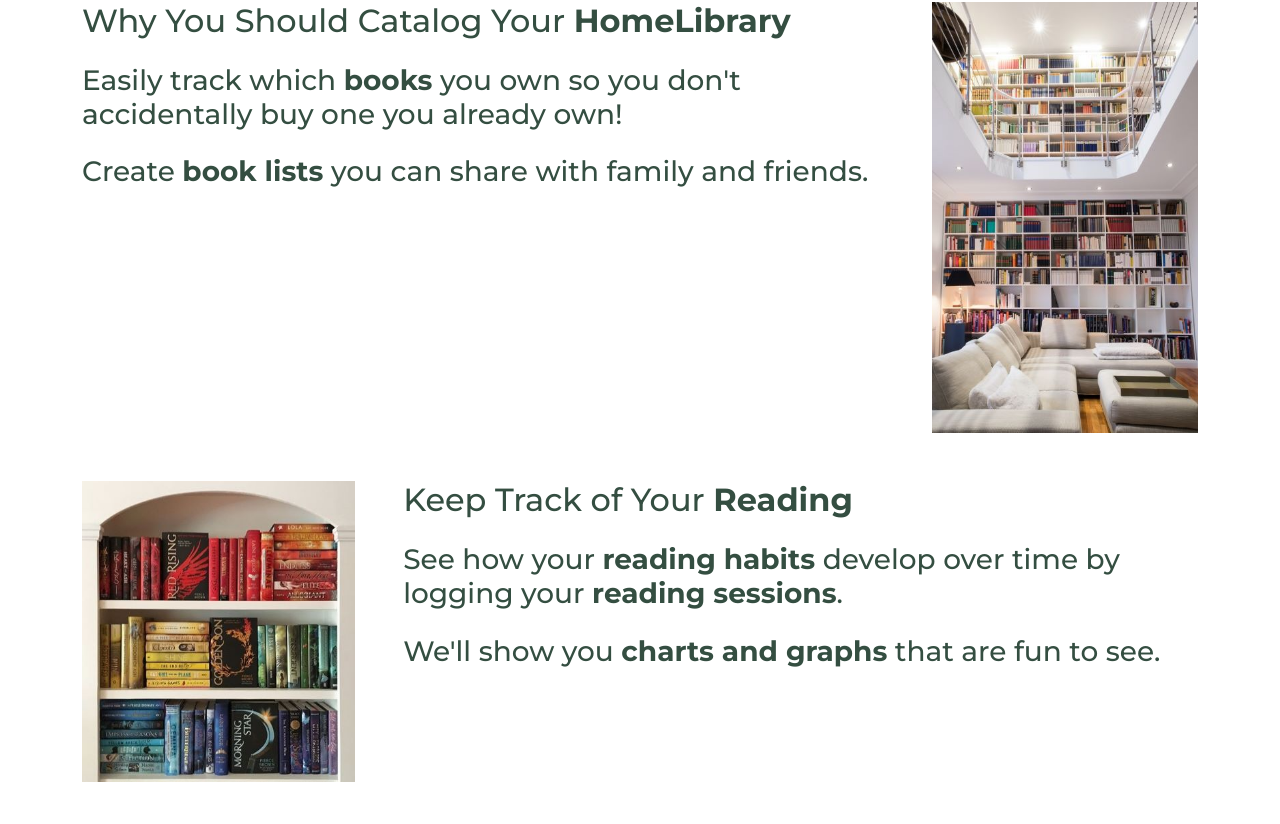
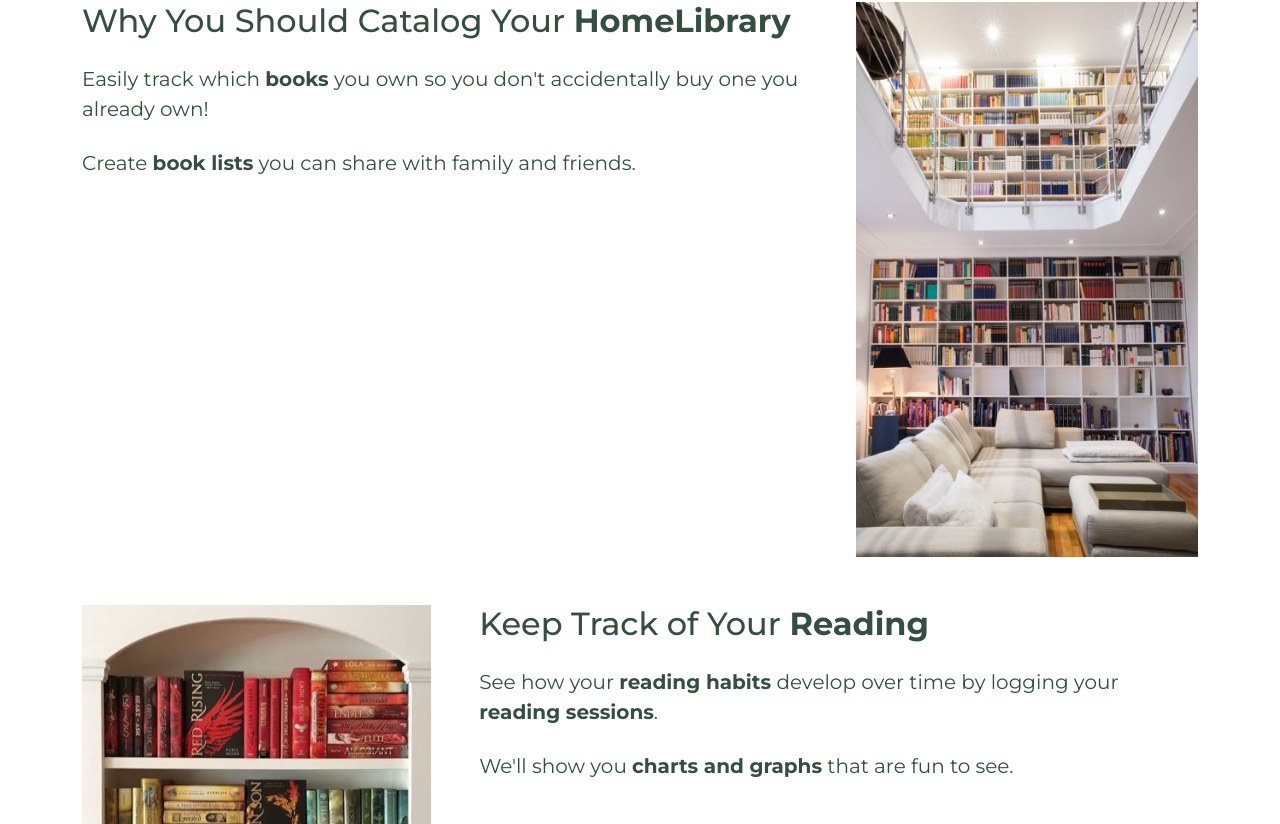
Before and after one commit to brianbaez/home-library, a React (Create React App) app: page / in a window 1280 px wide. Shown: the part 836-1660 px from the top of the page. Built offline with nearby package versions, Linux system fonts and the light colour scheme.

Commit message:
Updated Summary component

```diff
--- a/src/components/Summary.js
+++ b/src/components/Summary.js
@@ -10,10 +10,10 @@ function Summary() {
         <h2 className="text-center mb-5">It's never been easier to catalog your <strong>HomeLibrary</strong>, no matter the size of your collection.</h2>
 
         <div className="d-flex flex-column-reverse flex-lg-row">
-          <div className="mt-5 mt-lg-0">
+          <div className="mt-4 mt-lg-0">
             <h2>Why You Should Catalog Your <strong>HomeLibrary</strong></h2>
-            <h3 className="mt-4">Easily track which <strong>books</strong> you own so you don't accidentally buy one you already own!</h3>
-            <h3 className="mt-4">Create <strong>book lists</strong> you can share with family and friends.</h3>
+            <p className="fs-5 mt-4">Easily track which <strong>books</strong> you own so you don't accidentally buy one you already own!</p>
+            <p className="fs-5 mt-4">Create <strong>book lists</strong> you can share with family and friends.</p>
           </div>
 
           <div className="text-center ms-lg-5">
@@ -22,10 +22,10 @@ function Summary() {
         </div>
 
         <div className="d-flex flex-column-reverse flex-lg-row-reverse mt-5">
-          <div className="mt-5 mt-lg-0">
+          <div className="mt-4 mt-lg-0">
             <h2>Keep Track of Your <strong>Reading</strong></h2>
-            <h3 className="mt-4">See how your <strong>reading habits</strong> develop over time by logging your <strong>reading sessions</strong>.</h3>
-            <h3 className="mt-4">We'll show you <strong>charts and graphs</strong> that are fun to see.</h3>
+            <p className="fs-5 mt-4">See how your <strong>reading habits</strong> develop over time by logging your <strong>reading sessions</strong>.</p>
+            <p className="fs-5 mt-4">We'll show you <strong>charts and graphs</strong> that are fun to see.</p>
           </div>
 
           <div className="text-center me-lg-5">
```
